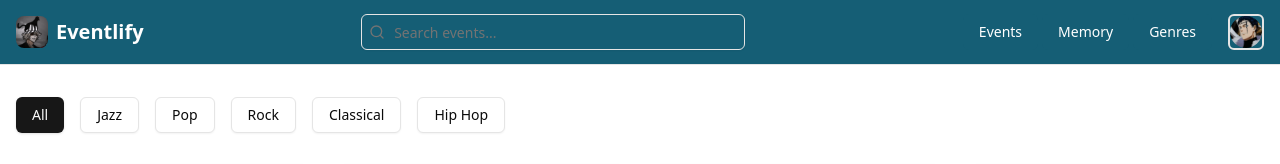
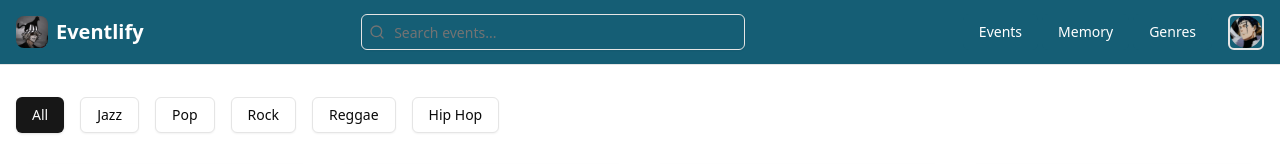
Before and after one commit to MbusyaNgesa/eventnami, a Next.js app in the folder client/: page /genre in a window 1280 px wide. Shown: the top 164 px of the page. Built offline with nearby package versions, Linux system fonts and the light colour scheme; grey boxes are pictures that could not be loaded.

Commit message:
Error handling

```diff
--- a/client/src/app/genre/page.tsx
+++ b/client/src/app/genre/page.tsx
@@ -6,7 +6,7 @@ import { mockEvents } from "@/lib/mockData";
 import UpcomingEvents from "@/components/UpcomingEvents";
 import { Button } from "@/components/ui/button";
 
-const genres = ["All", "Jazz", "Pop", "Rock", "Classical", "Hip Hop"];
+const genres = ["All", "Jazz", "Pop", "Rock", "Reggae", "Hip Hop"];
 
 export default function GenrePage() {
   const searchParams = useSearchParams();
--- a/client/src/components/Genre.tsx
+++ b/client/src/components/Genre.tsx
@@ -25,7 +25,7 @@ export default function Genre({ genres }: GenreProps) {
     });
 
     let scrollInterval: NodeJS.Timeout;
-    let resetTimeout: NodeJS.Timeout | null = null;
+    const resetTimeout: NodeJS.Timeout | null = null;
 
     const startScroll = () => {
       scrollInterval = setInterval(() => {
--- a/client/src/components/Navbar.tsx
+++ b/client/src/components/Navbar.tsx
@@ -10,7 +10,6 @@ import { Input } from "@/components/ui/input";
 import {
   NavigationMenu,
   NavigationMenuItem,
-  NavigationMenuLink,
   NavigationMenuList,
   navigationMenuTriggerStyle,
 } from "@/components/ui/navigation-menu";
```
